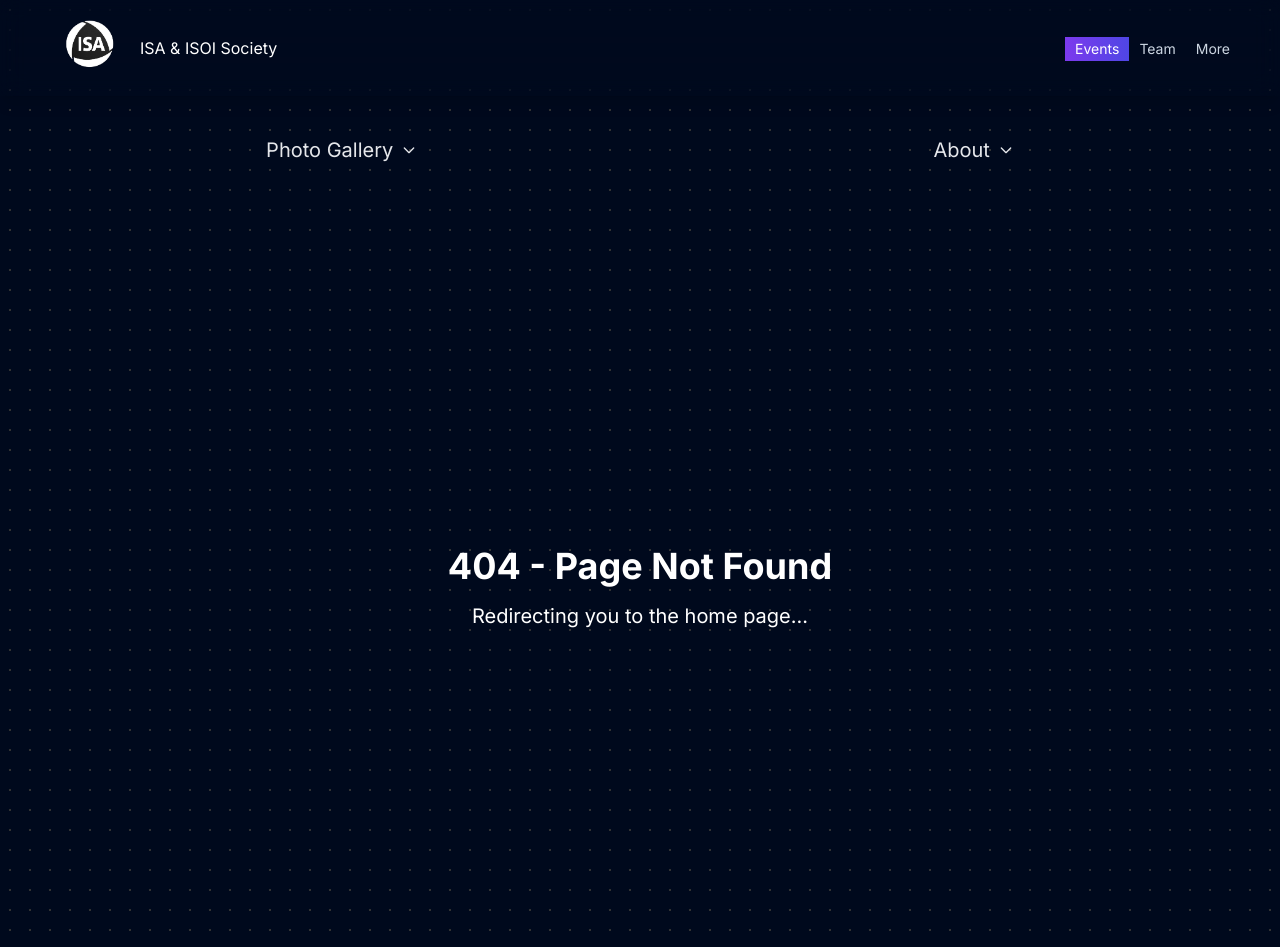
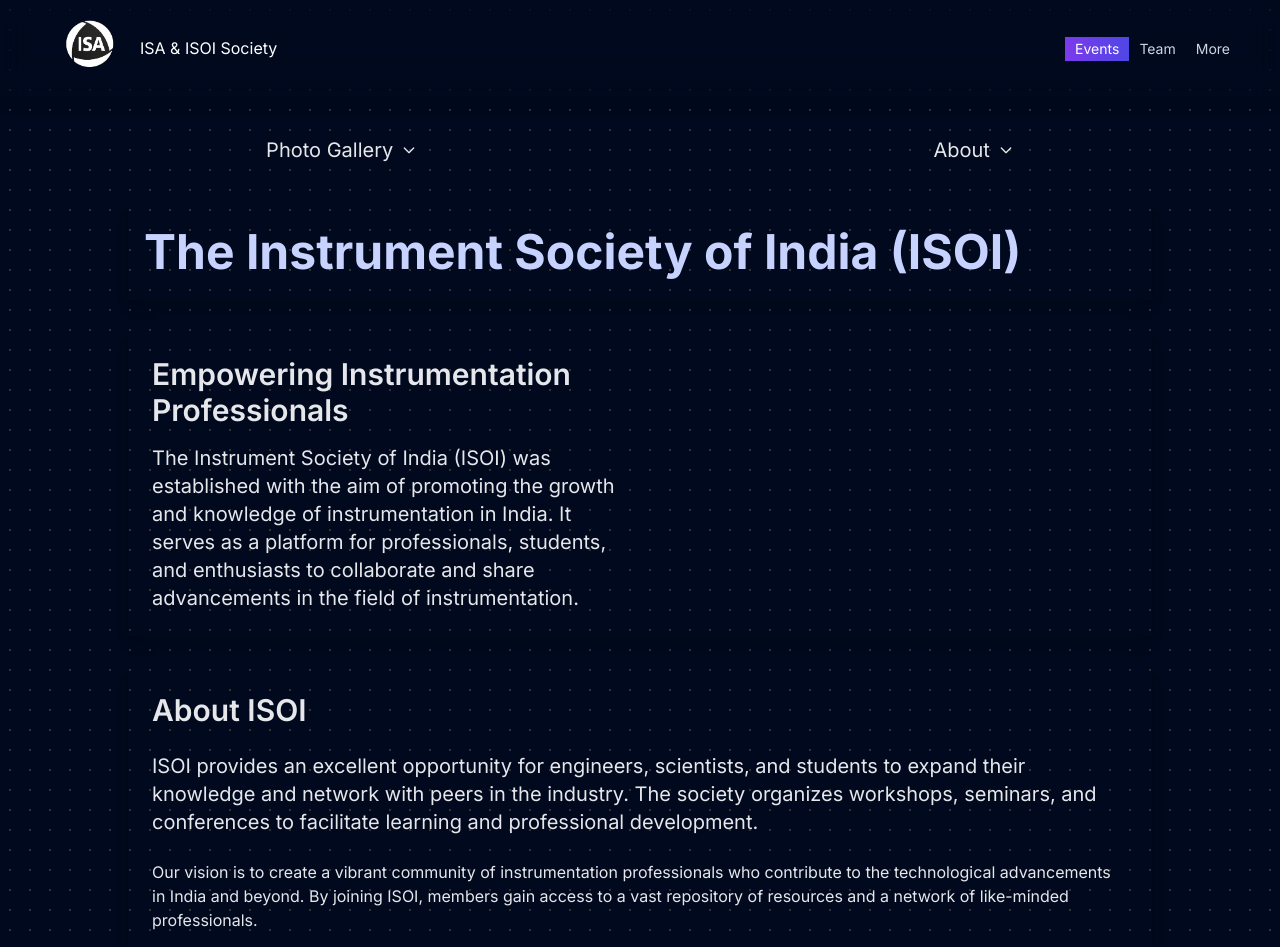
Before and after one commit to ranaayushman/eie, a Next.js app: page /about-isoi in a window 1280 px wide. Before the commit this address had no page. Shown: the top 947 px of the page. Built offline with nearby package versions, Linux system fonts and the light colour scheme.

Commit message:
new ISOI

```diff
--- /dev/null
+++ b/app/(pages)/about-isoi/page.tsx
@@ -0,0 +1,57 @@
+// page.tsx
+import React from "react";
+
+const AboutPage: React.FC = () => {
+  return (
+    <div className="min-h-screen flex flex-col items-center justify-start p-4">
+      <header className="w-full max-w-5xl flex justify-between items-center py-6 px-4 shadow-lg rounded-lg">
+        <h1 className="text-5xl font-bold text-[#c7d2fe]">
+          The Instrument Society of India (ISOI)
+        </h1>
+      </header>
+
+      <section className="w-full max-w-5xl mt-8 flex flex-col md:flex-row items-center shadow-lg rounded-lg overflow-hidden">
+        {/* <img
+          src="/images/isoi-logo.png"
+          alt="ISOI Logo"
+          className="w-full md:w-1/2 h-64 object-cover"
+        /> */}
+        <div className="p-6 md:w-1/2 flex flex-col items-start">
+          <h2 className="text-3xl font-semibold text-gray-200 mb-4">
+            Empowering Instrumentation Professionals
+          </h2>
+          <p className="text-gray-200 text-xl">
+            The Instrument Society of India (ISOI) was established with the aim
+            of promoting the growth and knowledge of instrumentation in India.
+            It serves as a platform for professionals, students, and enthusiasts
+            to collaborate and share advancements in the field of
+            instrumentation.
+          </p>
+        </div>
+      </section>
+
+      <section className="w-full max-w-5xl mt-8  shadow-lg rounded-lg p-6 flex flex-col space-y-6">
+        <h3 className="text-3xl font-semibold text-gray-200">About ISOI</h3>
+        <p className="text-gray-200 text-xl">
+          ISOI provides an excellent opportunity for engineers, scientists, and
+          students to expand their knowledge and network with peers in the
+          industry. The society organizes workshops, seminars, and conferences
+          to facilitate learning and professional development.
+        </p>
+        <p className="text-gray-200">
+          Our vision is to create a vibrant community of instrumentation
+          professionals who contribute to the technological advancements in
+          India and beyond. By joining ISOI, members gain access to a vast
+          repository of resources and a network of like-minded professionals.
+        </p>
+        <p className="text-gray-200">
+          ISOI chapters across various institutions play a significant role in
+          nurturing young talents and providing them with the platform to
+          showcase their skills and innovations in the field of instrumentation.
+        </p>
+      </section>
+    </div>
+  );
+};
+
+export default AboutPage;
--- a/app/(pages)/codeX/page.tsx
+++ b/app/(pages)/codeX/page.tsx
@@ -13,6 +13,7 @@
 
   return (
     <div>
+      <h1 className="text-center text-[#c7d2fe] font-semibold text-6xl pb-20">Event: CodeX</h1>
       <Carousel3D images={images} />
     </div>
   );
--- a/app/section/NavbarTwo.tsx
+++ b/app/section/NavbarTwo.tsx
@@ -16,6 +16,7 @@
       links: [
         { label: "ISA", href: "/about-isa" },
         { label: "AEIE", href: "/about-aeie" },
+        { label: "ISOI", href: "/about-isoi" },
       ],
     },
   ];
```
